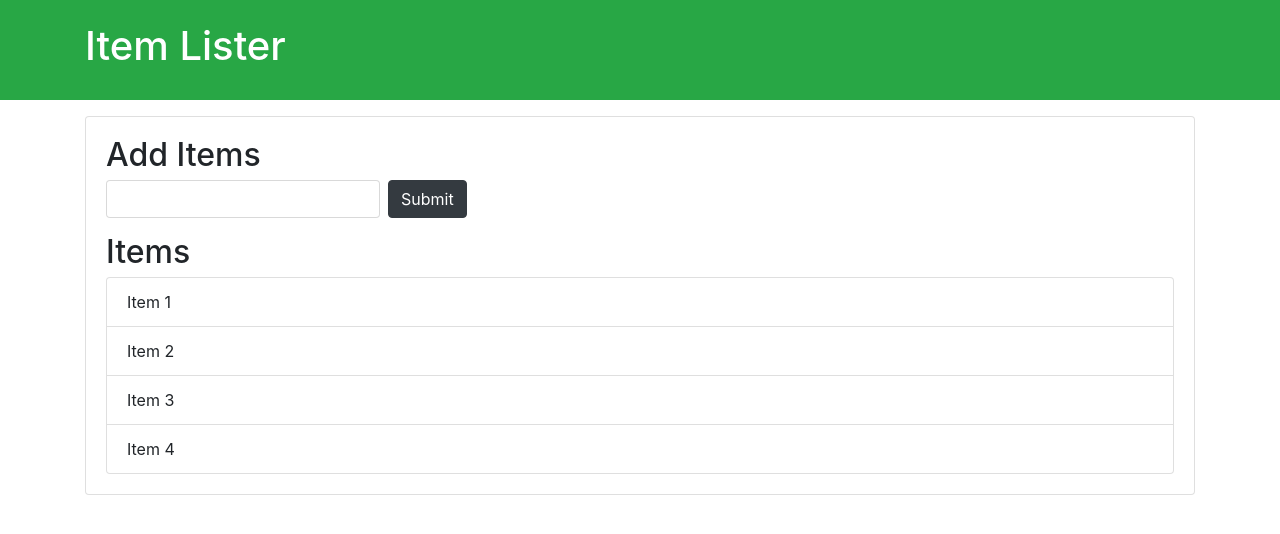
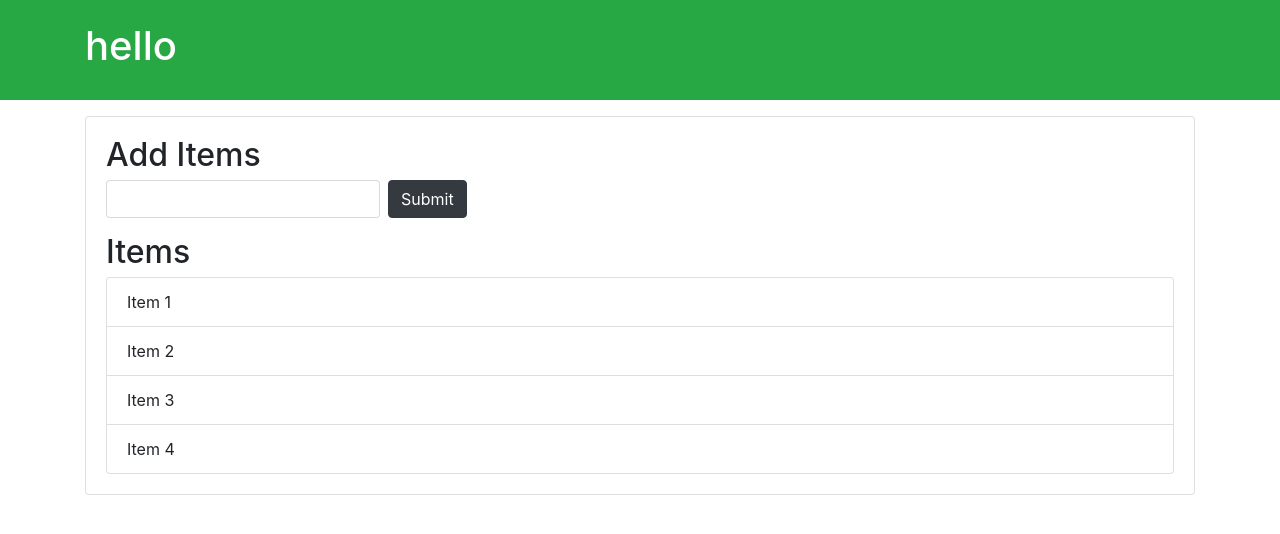
Before and after one commit to shivbanarasi/task, a plain HTML site: page index.html in a window 1280 px wide. Drawn offline with nearby package versions, Linux system fonts and the light colour scheme.

Commit message:
dom js learning

```diff
--- /dev/null
+++ b/dom.js
@@ -0,0 +1,12 @@
+//console.dir(document);
+console.log(document.URL);
+console.log(document.domain);
+console.log(document.title);
+console.log(document.head);
+console.log(document.doctype);
+ document.all[10].textContent="hello";
+ console.log(document.links);
+ let headerTitle=document.getElementById('header_title');
+ console.log(headerTitle);
+ headerTitle.textContent='goodbye';
+ headerTitle.innerText='goodbye';
--- a/index.html
+++ b/index.html
@@ -29,6 +29,6 @@
     </ul>
    </div>
   </div>
-
+<script src="dom.js"></script>
 </body>
 </html>
```
